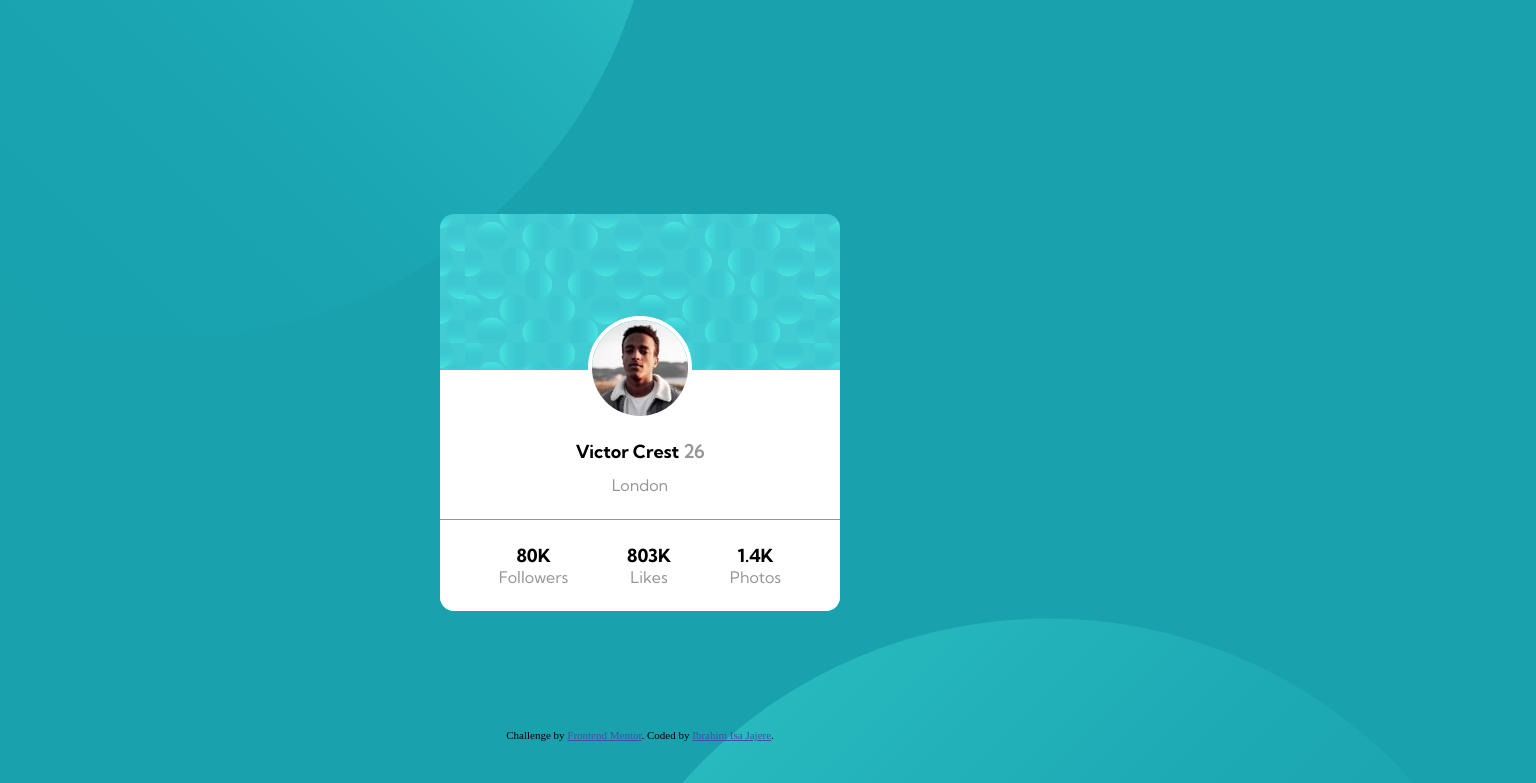
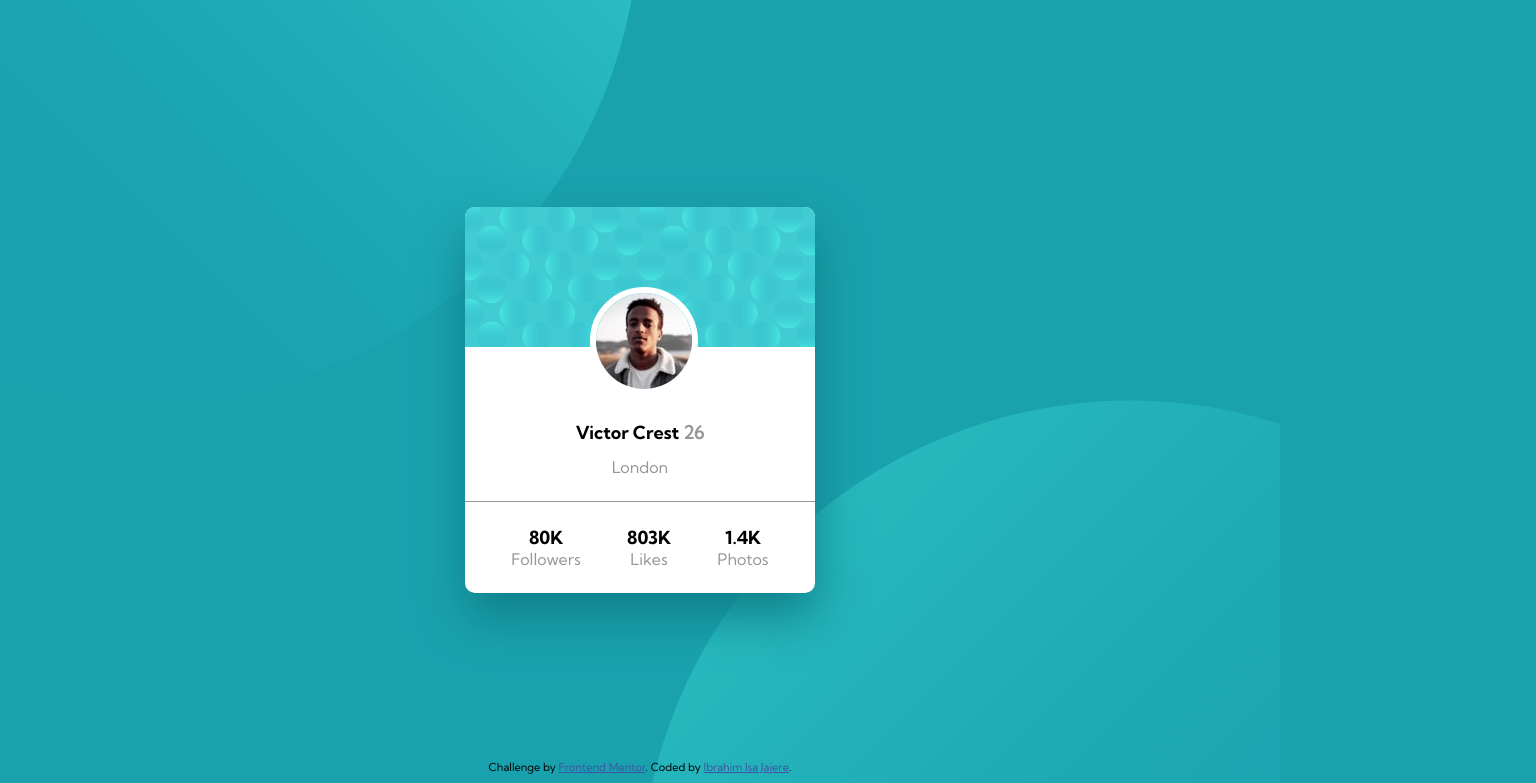
Before and after one commit to ibrahimisa/profile-card-component-main, a plain HTML site: page index.html in a window 1280 px wide. Shown: the top 783 px of the page, 1536 px wide, since content can reach past the window. Drawn offline with Linux system fonts and the light colour scheme.

Commit message:
fixed background position, bg-card-pattern and other minor fixes

```diff
--- a/index.html
+++ b/index.html
@@ -15,7 +15,6 @@
 
     <title>Frontend Mentor | Profile card component</title>
 
-    <!-- Feel free to remove these styles or customise in your own stylesheet 👍 -->
     <style>
       .attribution {
         font-size: 11px;
@@ -28,17 +27,12 @@
     </style>
   </head>
   <body>
-    <div class="bg-top">
-      <img src="images/bg-pattern-top.svg" alt="">
-    </div>
-    <div class="bg-bottom">
-      <img src="images/bg-pattern-bottom.svg" alt="">
-    </div>
-
     <h1>Profile card component</h1>
-    <main class="card">
-      <div class="image">
-        <img src="images/image-victor.jpg" alt="victor" />
+    <main>
+      <div class="card">
+        <div class="header">
+          <img src="images/bg-pattern-card.svg" alt="bg-pattern-card" />
+          <img src="images/image-victor.jpg" alt="image-victor.jpg" />
         </div>
         <div class="profile">
           <h2 class="name">Victor Crest <span class="age">26</span></h2>
@@ -58,6 +52,8 @@
             </div>
           </div>
         </div>
+      </div>
+
     </main>
 
     <div class="attribution">
--- a/styles/style.scss
+++ b/styles/style.scss
@@ -28,61 +28,58 @@ html{
 body{
     font:{
         size: 1.6rem;
+        family: KumbhSans-Regular;
     }
-    display: grid;
-    place-items: center;
     min-height: 100vh;
-    overflow: hidden;
-    background: $dark-cyan;
-    .bg-top{
-        position: absolute;
-        top: -80%;
-        left: -25%;
+    background: {
+        color: $dark-cyan;
+        image: url(../images/bg-pattern-top.svg), url(../images/bg-pattern-bottom.svg);
+        repeat: no-repeat;
+        position: right 50vw bottom 50vh, left 50vw top 50vh;
     }
 
-    .bg-bottom{
-        position: absolute;
-        bottom: -100%;
-        right: -20%;
-
-    }
     h1{
         visibility: hidden;
     }
 
+    main{
+        display: grid;
+        place-items: center;
+        min-height: 90vh;
+    }
+
     .card{
-        // position: absolute;
-        // top: 50%;
-        // left: 50%;
-        // transform: translate(-50%, -50%);
-        margin: auto 5em;
-        border-radius: 14px;
+        border-radius: 10px;
         overflow: hidden;
-        background: {
-            image: url(../images/bg-pattern-card.svg);
-            position: center;
-        }
-        z-index: 3333;
+        text-align: center;
+        width: 35rem;
+        position: relative;
+        background-color: white;
+        box-shadow: 1px 23px 48px hsl(185, 79%, 30%);
 
-        .image{
-            transform: translateY(50%);
-            text-align: center;
-            margin-top: 3em;
-            img{
-                border:{
+        .header{
+            position: relative;
+
+            img:first-child{
+                width: 35rem;
+            }
+
+            img:last-child{
+                position: absolute;
+                top: 90%;
+                left: 50%;
+                transform: translate(-50px, -50px);
+                border: {
+                    style: solid;
+                    width: 6px;
                     radius: 50%;
-                    style: solid;
                     color: white;
-                    width: 4px;
                 }
             }
         }
 
         .profile{
-            background-color: white;
-            text-align: center;
             padding-top: 7rem;
-            width: 25em;
             font-family: KumbhSans-Regular;
 
             .name{
@@ -131,11 +128,3 @@ body{
         }
     }
 }
-
-@media screen and (min-width: 375px) {
-
-    .card{
-        margin: auto 50px;
-    }
-
-}
```
Also changed, not shown: images/Screenshot-mobile.png, styles/style.css, 2 other files. Lines whose indentation alone changed are shown as unchanged.
